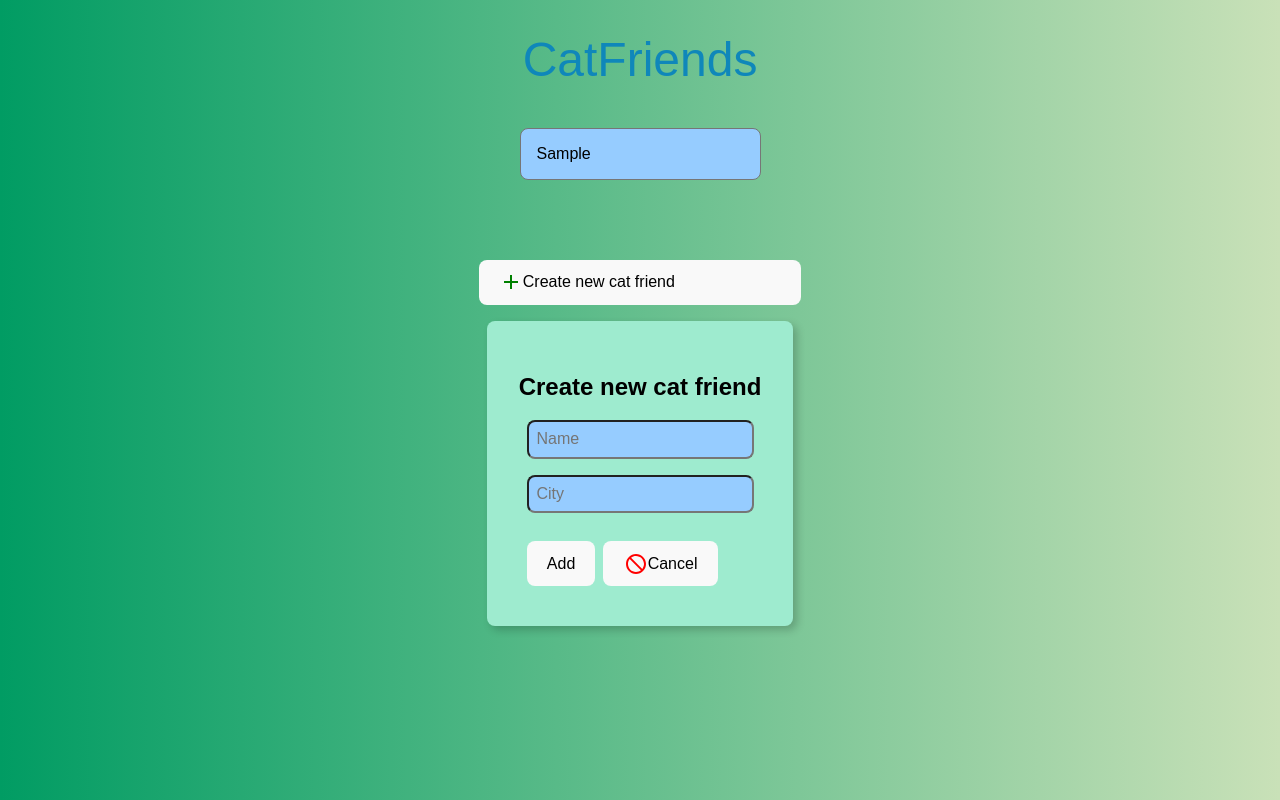
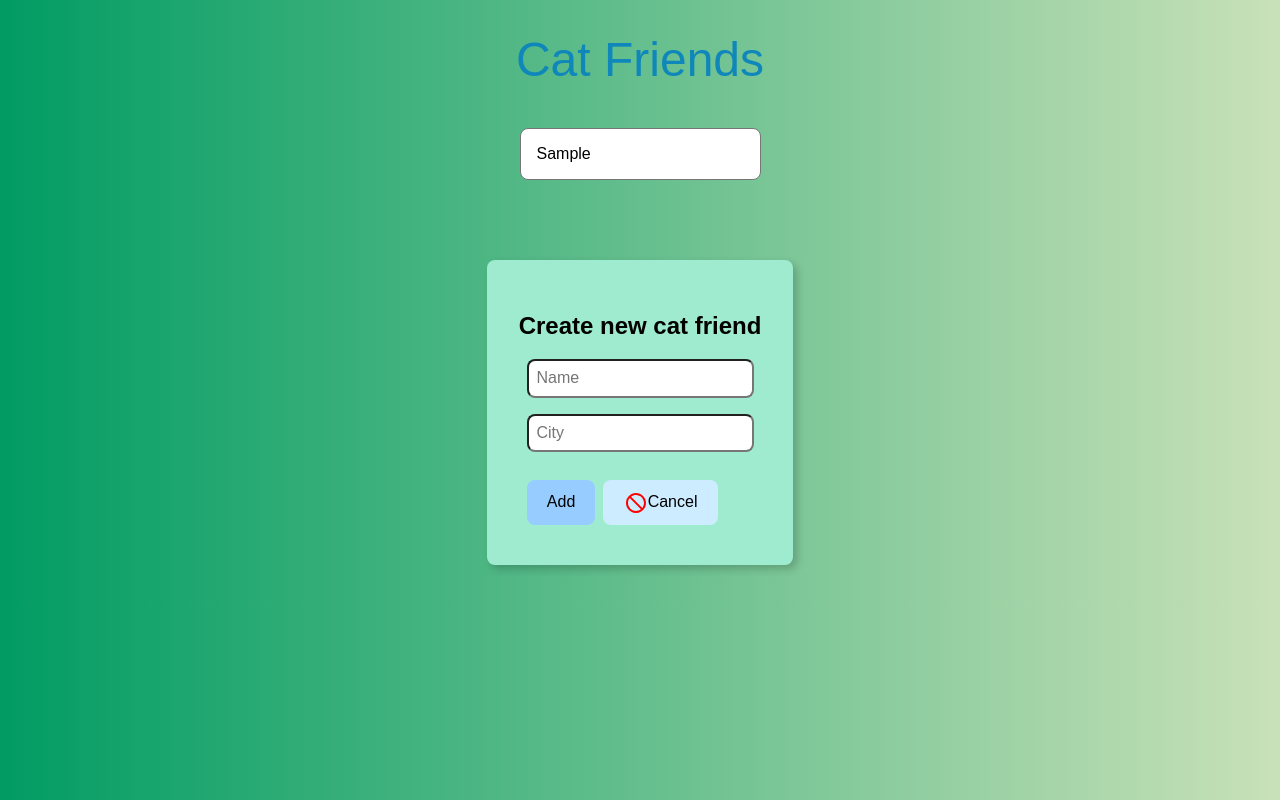
Before and after one commit to JereKarsikas/CatFriends, a React (Vite) app: page / in a window 1280 px wide. Both pictures are taken after typing "Sample" into the empty fields and a click on the button "Create new cat friend". Built offline with nearby package versions, Linux system fonts and the light colour scheme.

Commit message:
Can add new cat friend but not can't remove it

```diff
--- a/package.json
+++ b/package.json
@@ -18,6 +18,7 @@
     "@mdi/react": "^1.6.1",
     "react": "^18.2.0",
     "react-dom": "^18.2.0",
+    "react-modal": "^3.16.1",
     "tachyons": "^4.12.0"
   },
   "devDependencies": {
--- a/src/App.jsx
+++ b/src/App.jsx
@@ -1,9 +1,9 @@
-import { useState, useEffect } from "react";
+import { useState } from "react";
 import "./App.css";
 import CardList from "./CardList";
 import { cats } from "./cats";
 import SearchBox from "./SearchBox";
-import Button from "./Button";
+import NewCatFriend from "./NewCatFriend";
 
 function App() {
   const [catState, setCatState] = useState({
@@ -15,15 +15,24 @@ function App() {
     setCatState({ ...catState, searchfield: event.target.value });
   };
 
-  const filteredCats = catState.cats.filter((cat) => {
-    return cat.name.toLowerCase().includes(catState.searchfield.toLowerCase());
+  const filteredCats = catState.cats.filter((catsName) => {
+    return catsName.name
+      .toLowerCase()
+      .includes(catState.searchfield.toLowerCase());
   });
+
+  const addCatHandler = (cat) => {
+    setCatState((prevState) => {
+      return { ...prevState, cats: [cat, ...prevState.cats] };
+    });
+  };
 
   return (
     <div className="tc">
-      <h1 className="f1">CatFriends</h1>
+      <h1 className="f1">Cat Friends</h1>
       <SearchBox searchChange={onSearchChange} />
-      <Button />
+      <NewCatFriend onAddCat={addCatHandler} />
+
       <CardList cats={filteredCats} />
     </div>
   );
--- a/src/Button.jsx
+++ /dev/null
@@ -1,30 +0,0 @@
-import { useState } from "react";
-import NewCatFriendForm from "./NewCatFriendForm";
-import Icon from "@mdi/react";
-import { mdiPlus } from "@mdi/js";
-
-function Button() {
-  const [isFormOpen, setIsFormOpen] = useState(false);
-
-  const openForm = () => {
-    setIsFormOpen(true);
-  };
-
-  const closeForm = () => {
-    setIsFormOpen(false);
-  };
-
-  return (
-    <div className="flex justify-center pb4">
-      <div className="flex-column flex">
-        <button className="create-button" onClick={openForm}>
-          <Icon path={mdiPlus} size={1} color="green" /> Create new cat friend
-        </button>
-
-        <NewCatFriendForm isOpen={isFormOpen} onClose={closeForm} />
-      </div>
-    </div>
-  );
-}
-
-export default Button;
--- a/src/Card.jsx
+++ b/src/Card.jsx
@@ -1,18 +1,43 @@
+import { useState } from "react";
 import Icon from "@mdi/react";
 import { mdiDelete } from "@mdi/js";
+import Modal from "react-modal";
+
+import "./App.css";
 
 function Card({ id, name, city }) {
-  const deleteButton = () => {
-    // TÄHÄN TILALLE TEE KOMPONENTTI
-    alert("You can't delete cat friend because cat friends are forever");
+  const [showModal, setShowModal] = useState(false);
+
+  const handleOpenModal = () => {
+    setShowModal(true);
+  };
+
+  const handleCloseModal = () => {
+    setShowModal(false);
   };
 
   return (
     <div className="bg-light-green br3 dib pa3 ma2 bw-2 shadow-5 tc ">
       <div className="tr">
-        <button className="grow bn bg-light-green" onClick={deleteButton}>
+        <button className="grow bn bg-light-green" onClick={handleOpenModal}>
           <Icon path={mdiDelete} title="User remove" size={1} color="red" />
         </button>
+
+        <Modal
+          style={{ width: "200px" }}
+          isOpen={showModal}
+          ariaHideApp={false}
+          onRequestClose={handleCloseModal}
+          className="Modal"
+          overlayClassName="Overlay"
+        >
+          <div className="tr">
+            <button onClick={handleCloseModal}>X</button>
+          </div>
+          <h2 className="f1 tc">
+            You can't delete cat friend, cat friends are FOREVER!
+          </h2>
+        </Modal>
       </div>
       <div className="">
         <img alt="Animated Cats" src={`https://robohash.org/${id}?set=set4`} />
--- /dev/null
+++ b/src/NewCatFriend.jsx
@@ -0,0 +1,46 @@
+import { useState } from "react";
+import Icon from "@mdi/react";
+import { mdiPlus } from "@mdi/js";
+import NewCatFriendForm from "./NewCatFriendForm";
+
+function NewCatFriend({ onAddCat }) {
+  const [isFormOpen, setIsFormOpen] = useState(false);
+
+  const saveCatDataHandler = (enteredCatData) => {
+    const catsData = {
+      ...enteredCatData,
+      id: Math.random().toString(),
+    };
+    onAddCat(catsData);
+    setIsFormOpen(false);
+  };
+
+  const openForm = () => {
+    setIsFormOpen(true);
+  };
+
+  const closeForm = () => {
+    setIsFormOpen(false);
+  };
+
+  return (
+    <div className="flex justify-center pb4">
+      <div className="flex-column flex">
+        {!isFormOpen && (
+          <button className="create-button bg-lightest-blue" onClick={openForm}>
+            <Icon path={mdiPlus} size={1} color="green" />
+            Create new cat friend
+          </button>
+        )}
+      </div>
+      {isFormOpen && (
+        <NewCatFriendForm
+          onSaveCatData={saveCatDataHandler}
+          onCancel={closeForm}
+        />
+      )}
+    </div>
+  );
+}
+
+export default NewCatFriend;
--- a/src/NewCatFriendForm.jsx
+++ b/src/NewCatFriendForm.jsx
@@ -2,7 +2,7 @@ import { useState } from "react";
 import Icon from "@mdi/react";
 import { mdiCancel } from "@mdi/js";
 
-function NewCatFriendForm({ isOpen, onClose }) {
+function NewCatFriendForm({ isOpen, onCancel, onSaveCatData }) {
   const [cat, setCat] = useState({
     catName: "",
     city: "",
@@ -27,15 +27,19 @@ function NewCatFriendForm({ isOpen, onClose }) {
   // Submit handle
   const handleSubmit = (e) => {
     e.preventDefault();
-    // Handle form submission logic here
-    // Example: Send form data to an API
-    console.log(cat);
+    const catsData = {
+      name: cat.catName,
+      city: cat.city,
+    };
+
+    onSaveCatData(catsData);
+    setCat("");
   };
 
   // Open form only when press the button
-  if (!isOpen) {
-    return null;
-  }
+  // if (!isOpen) {
+  //   return null;
+  // }
 
   return (
     <>
@@ -44,7 +48,7 @@ function NewCatFriendForm({ isOpen, onClose }) {
           <h2 className="tc">Create new cat friend</h2>
           <div className="mb3 tc">
             <input
-              className="br3 bg-light-blue pa2"
+              className="br3 pa2"
               value={cat.catName}
               onChange={handleCatNameChange}
               placeholder="Name"
@@ -52,7 +56,7 @@ function NewCatFriendForm({ isOpen, onClose }) {
           </div>
           <div className="mt3 tc">
             <input
-              className="br3 bg-light-blue pa2"
+              className="br3 pa2"
               value={cat.city}
               onChange={handleCityChange}
               placeholder="City"
@@ -62,8 +66,13 @@ function NewCatFriendForm({ isOpen, onClose }) {
           <h2>{cat.catName}</h2>
           <p>{cat.city}</p>
           <div style={{ display: "flex", flexDirection: "row" }}>
-            <button className="ma2">Add</button>
-            <button className="cancel-button" onClick={onClose}>
+            <button className="ma2 bg-light-blue" type="submit">
+              Add
+            </button>
+            <button
+              className="cancel-button bg-lightest-blue"
+              onClick={onCancel}
+            >
               <Icon path={mdiCancel} size={1} color="red" />
               Cancel
             </button>
--- a/src/SearchBox.jsx
+++ b/src/SearchBox.jsx
@@ -2,7 +2,7 @@ function SearchBox({ searchChange }) {
   return (
     <div className="pa2">
       <input
-        className="br3 pa3 ba bg-light-blue mb5"
+        className="br3 pa3 ba mb5"
         type="search"
         placeholder="Search cat friend..."
         onChange={searchChange}
--- a/src/index.css
+++ b/src/index.css
@@ -23,3 +23,25 @@ button {
   margin-top: 8px;
   margin-bottom: 8px;
 }
+
+.Modal {
+  position: absolute;
+  min-width: 400px;
+  max-width: 800px;
+  transform: translate(-50%, -50%);
+  top: 50%;
+  left: 50%;
+  padding: 3em 2em;
+  background-color: rgb(218, 219, 223);
+}
+
+.Overlay {
+  position: fixed;
+  top: 0;
+  left: 0;
+  right: 0;
+  bottom: 0;
+  height: 100vh;
+  width: 100vw;
+  background-color: #000000c0;
+}
```
Also changed, not shown: src/Modal.jsx (added, +32 -0 lines), 1 other file (tests, documents, lock files or other folders).
